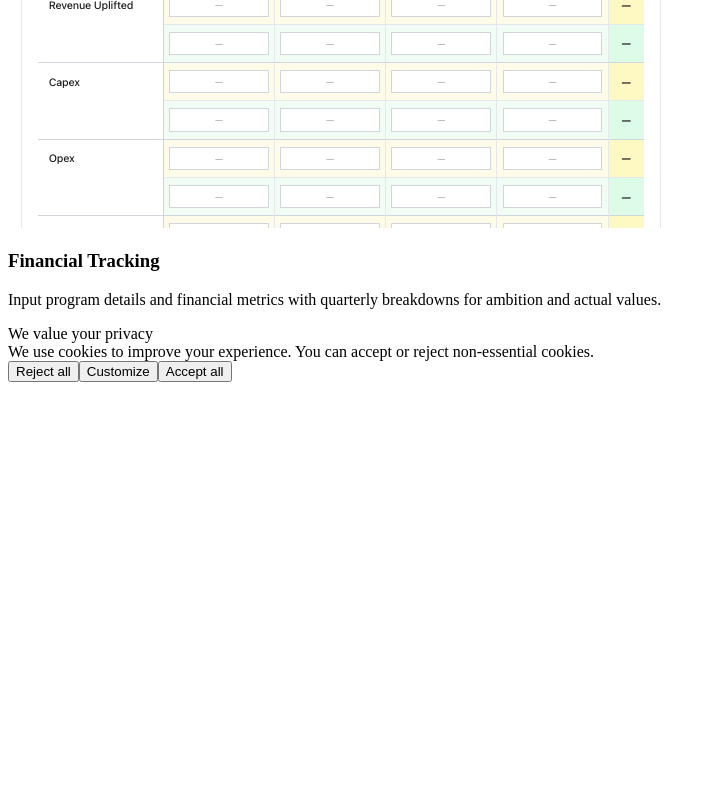
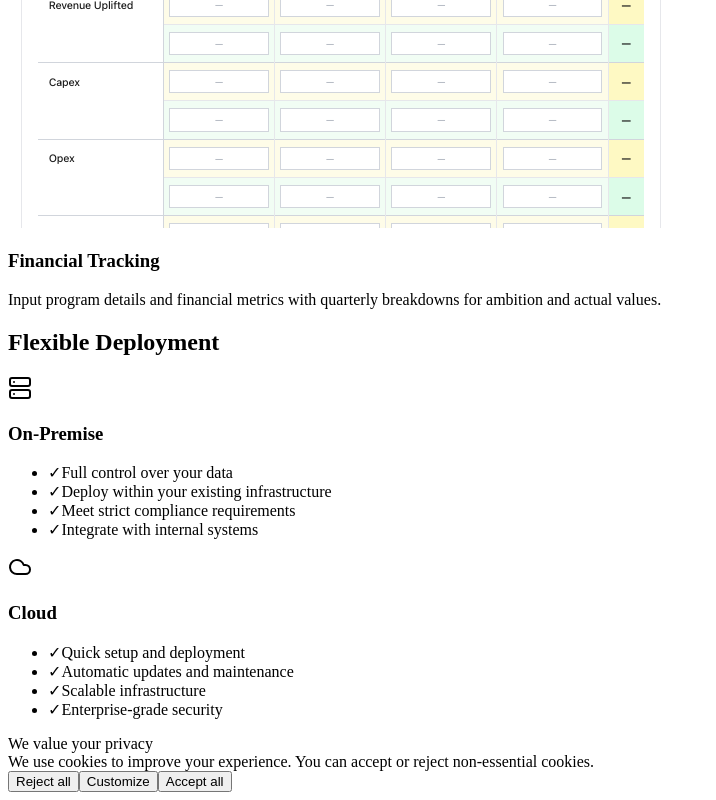
Before and after one commit to CyberTud/dashexecs-web, a React (Vite) app: page / in a window 1280 px wide. Shown: the part 5062-5862 px from the top of the page, without its empty margins (0-716 px from the left). Before the commit the page ends 5452 px from the top, so only its background shows below. Built offline with nearby package versions, Linux system fonts and the light colour scheme; the HTML template or start-up script is replaced by a standard one.

Commit message:
Remove margin-bottom from Founder section and add Flexible Deployment to landing page

```diff
--- a/src/pages/AboutPage.tsx
+++ b/src/pages/AboutPage.tsx
@@ -70,7 +70,7 @@ const AboutPage = () => {
             <h2 className="text-3xl md:text-4xl font-bold text-[#1a1a1a] mb-6">
               Founder
             </h2>
-            <div className="mb-6">
+            <div className="mb-0">
               <h3 className="text-2xl font-bold text-[#1a1a1a] mb-4">
                 Tudor Caloian
               </h3>
--- a/src/pages/LandingPage.tsx
+++ b/src/pages/LandingPage.tsx
@@ -1,5 +1,5 @@
 import { motion } from 'framer-motion'
-import { ArrowRight } from 'lucide-react'
+import { ArrowRight, Cloud, Server } from 'lucide-react'
 import { useState, useEffect } from 'react'
 import ReactECharts from 'echarts-for-react'
 import Navigation from '../components/Navigation'
@@ -476,6 +476,68 @@ const LandingPage = () => {
           </div>
         </div>
       </section>
+
+      {/* Flexible Deployment */}
+      <section className="py-16 px-4 sm:px-6 lg:px-8">
+        <div className="max-w-7xl mx-auto">
+          <motion.div
+            initial={{ opacity: 0, y: 20 }}
+            whileInView={{ opacity: 1, y: 0 }}
+            viewport={{ once: true }}
+            transition={{ duration: 0.6 }}
+          >
+            <h2 className="text-3xl md:text-4xl font-bold text-[#1a1a1a] mb-12 text-center">
+              Flexible Deployment
+            </h2>
+            <div className="grid grid-cols-1 md:grid-cols-2 gap-8">
+              <div className="border border-gray-200 p-8">
+                <Server className="w-12 h-12 text-[#1a1a1a] mb-4" />
+                <h3 className="text-2xl font-bold text-[#1a1a1a] mb-4">On-Premise</h3>
+                <ul className="space-y-3 text-gray-600">
+                  <li className="flex items-start gap-2">
+                    <span className="text-green-600 mt-1">✓</span>
+                    Full control over your data
+                  </li>
+                  <li className="flex items-start gap-2">
+                    <span className="text-green-600 mt-1">✓</span>
+                    Deploy within your existing infrastructure
+                  </li>
+                  <li className="flex items-start gap-2">
+                    <span className="text-green-600 mt-1">✓</span>
+                    Meet strict compliance requirements
+                  </li>
+                  <li className="flex items-start gap-2">
+                    <span className="text-green-600 mt-1">✓</span>
+                    Integrate with internal systems
+                  </li>
+                </ul>
+              </div>
+              <div className="border border-gray-200 p-8">
+                <Cloud className="w-12 h-12 text-[#1a1a1a] mb-4" />
+                <h3 className="text-2xl font-bold text-[#1a1a1a] mb-4">Cloud</h3>
+                <ul className="space-y-3 text-gray-600">
+                  <li className="flex items-start gap-2">
+                    <span className="text-green-600 mt-1">✓</span>
+                    Quick setup and deployment
+                  </li>
+                  <li className="flex items-start gap-2">
+                    <span className="text-green-600 mt-1">✓</span>
+                    Automatic updates and maintenance
+                  </li>
+                  <li className="flex items-start gap-2">
+                    <span className="text-green-600 mt-1">✓</span>
+                    Scalable infrastructure
+                  </li>
+                  <li className="flex items-start gap-2">
+                    <span className="text-green-600 mt-1">✓</span>
+                    Enterprise-grade security
+                  </li>
+                </ul>
+              </div>
+            </div>
+          </motion.div>
+        </div>
+      </section>
     </div>
   )
 }
```
